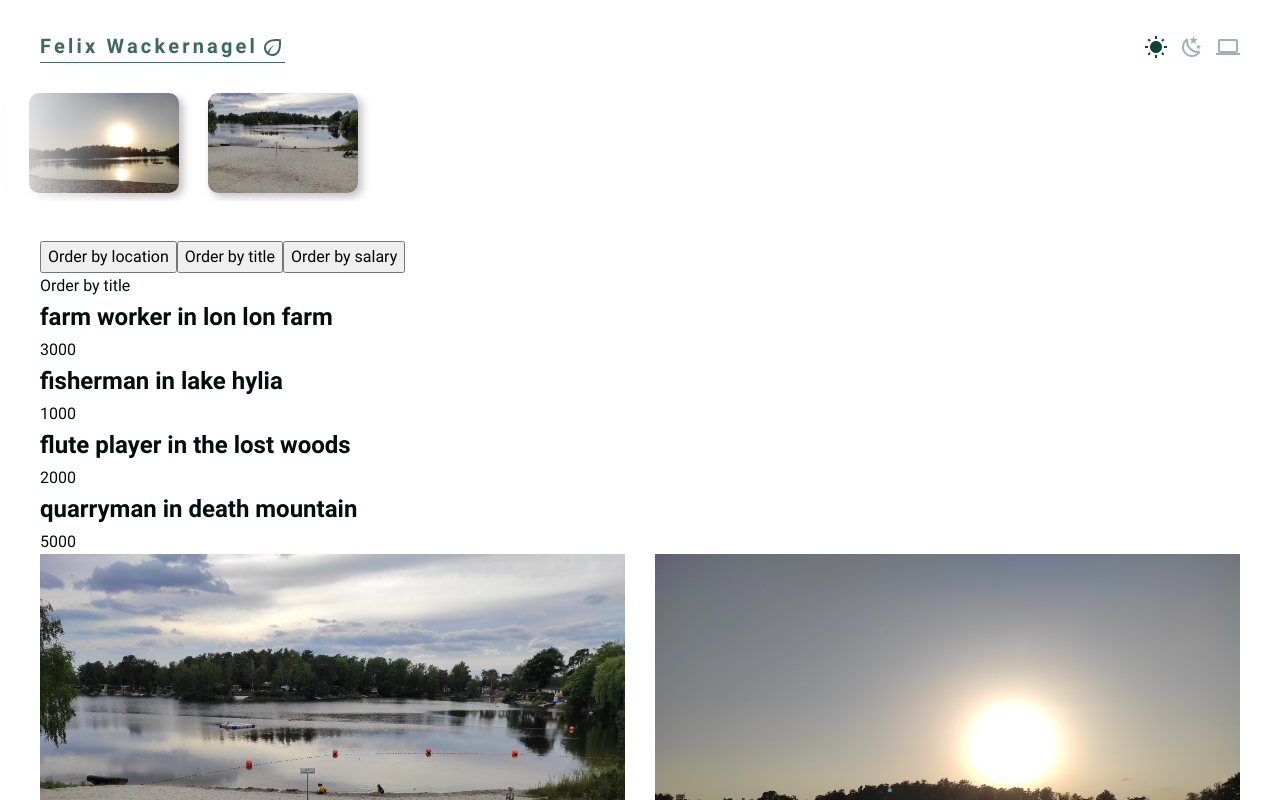
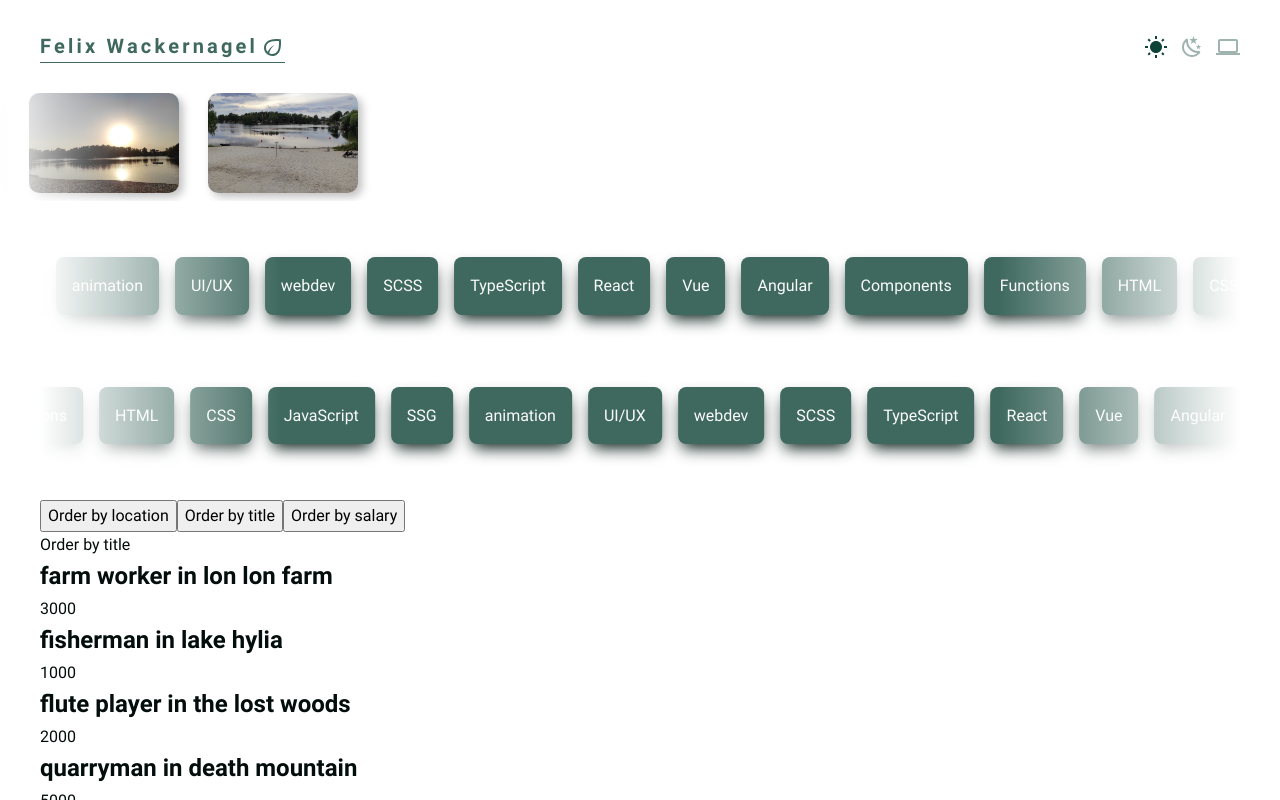
Before and after one commit to felixWackernagel/vue-3-ts-demo, a Vue app: page / in a window 1280 px wide. Shown: the top 800 px of the page. Built offline with nearby package versions, Linux system fonts and the light colour scheme; grey boxes are pictures that could not be loaded.

Commit message:
add different slider

```diff
--- a/src/App.vue
+++ b/src/App.vue
@@ -17,6 +17,8 @@
       <ThemeSwitch />
     </header>
     <ComponentSlider class="full-width" />
+    <HorizontalSlider data-direction="left" data-speed="fast" />
+    <HorizontalSlider data-direction="right" data-speed="slow" />
     <div>
       <button
         @click="handleClick('location')"
@@ -134,6 +136,7 @@ import PageGrid from "@/components/PageGrid.vue";
 import HorizontalScroller from "@/components/HorizontalScroller.vue";
 import ThemeSwitch from "@/components/ThemeSwitch.vue";
 import ComponentSlider from "@/components/ComponentSlider.vue";
+import HorizontalSlider from "@/components/HorizontalSlider.vue";
 
 export default defineComponent({
   name: "App",
@@ -143,6 +146,7 @@ export default defineComponent({
     PageGrid,
     ThemeSwitch,
     ComponentSlider,
+    HorizontalSlider,
   },
   setup() {
     const jobs = ref<Job[]>([
--- /dev/null
+++ b/src/components/HorizontalSlider.vue
@@ -0,0 +1,108 @@
+<template>
+  <div class="scroller" ref="scroller">
+    <ul class="scroller_inner">
+      <li>HTML</li>
+      <li>CSS</li>
+      <li>JavaScript</li>
+      <li>SSG</li>
+      <li>animation</li>
+      <li>UI/UX</li>
+      <li>webdev</li>
+      <li>SCSS</li>
+      <li>TypeScript</li>
+      <li>React</li>
+      <li>Vue</li>
+      <li>Angular</li>
+      <li>Components</li>
+      <li>Functions</li>
+    </ul>
+  </div>
+</template>
+
+<script lang="ts" setup>
+import { ref, onMounted } from "vue";
+
+const scroller = ref<HTMLDivElement | null>(null);
+
+onMounted(() => {
+  const scrollerEl: HTMLDivElement | null = scroller.value;
+  if (scrollerEl) {
+    if (!window.matchMedia("(prefers-reduced-motion: reduce)").matches) {
+      scrollerEl.setAttribute("data-animated", "true");
+
+      const scrollerInner = scrollerEl.querySelector(".scroller_inner");
+      if (scrollerInner) {
+        const scrollerContent = Array.from(scrollerInner.children);
+        scrollerContent.forEach((item) => {
+          const duplicatedItem = item.cloneNode(true) as HTMLElement;
+          duplicatedItem.setAttribute("aria-hidden", "true");
+          scrollerInner.appendChild(duplicatedItem);
+        });
+      }
+    }
+  }
+});
+</script>
+
+<style lang="scss">
+.scroller {
+  &[data-direction="right"] {
+    --_animation-direction: reverse;
+  }
+  &[data-direction="left"] {
+    --_animation-direction: forwards;
+  }
+  &[data-speed="fast"] {
+    --_animation-duration: 20s;
+  }
+  &[data-speed="slow"] {
+    --_animation-duration: 120s;
+  }
+  &[data-animated="true"] {
+    overflow: hidden;
+    -webkit-mask: linear-gradient(
+      90deg,
+      transparent,
+      white 20%,
+      white 80%,
+      transparent
+    );
+    mask: linear-gradient(
+      90deg,
+      transparent,
+      white 20%,
+      white 80%,
+      transparent
+    );
+
+    .scroller_inner {
+      width: max-content;
+      flex-wrap: nowrap;
+      animation: scroll var(--_animation-duration, 40s)
+        var(--_animation-direction, forwards) linear infinite;
+    }
+  }
+
+  .scroller_inner {
+    display: flex;
+    flex-wrap: wrap;
+    gap: 1rem;
+    margin-bottom: 40px;
+    padding-block: 1rem;
+
+    li {
+      padding: 1rem;
+      background: $primary400;
+      border-radius: 0.5rem;
+      box-shadow: 0 0.5rem 1rem -0.25rem $primary800;
+      color: $colorOnPrimary;
+    }
+  }
+
+  @keyframes scroll {
+    to {
+      transform: translate(calc(-50% - 0.5rem));
+    }
+  }
+}
+</style>
```
